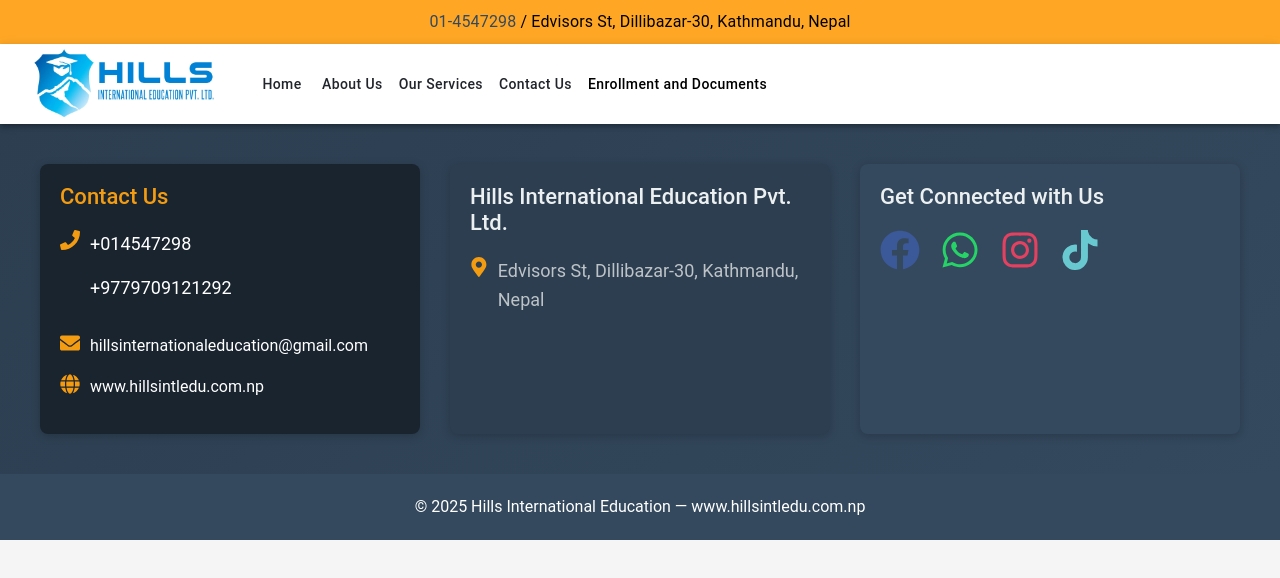
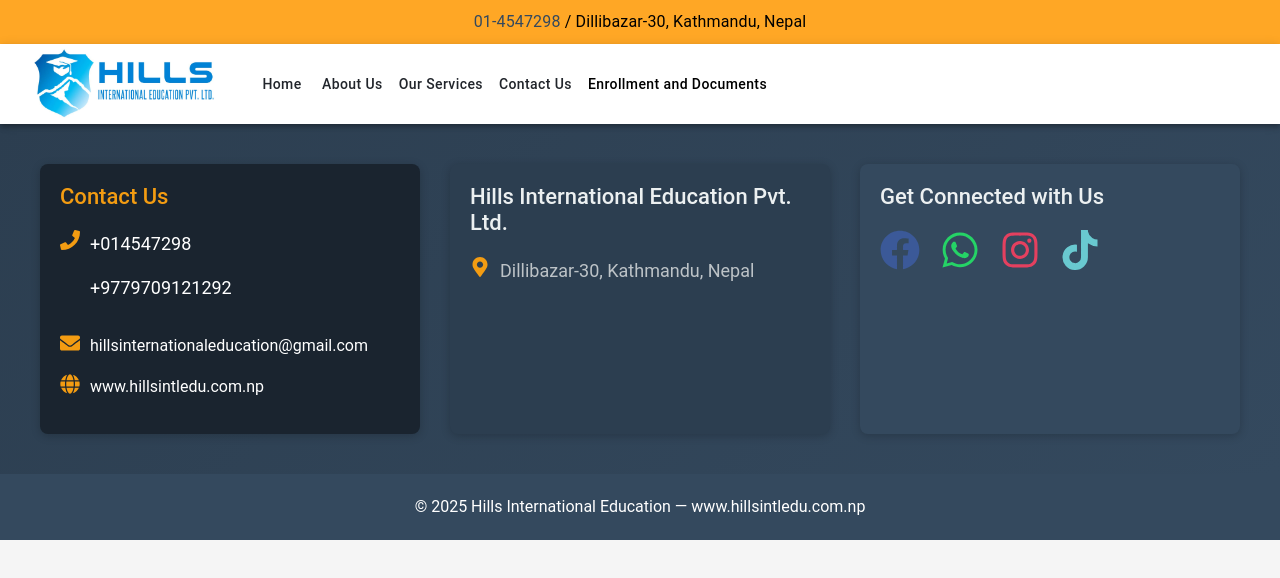
Before and after one commit to BijaySw/HillsInternationalEdu, a React (Create React App) app: page /about in a window 1280 px wide. Shown: the top 578 px of the page. Built offline with nearby package versions, Linux system fonts and the light colour scheme.

Commit message:
address changes

```diff
--- a/src/components/ContactUs.js
+++ b/src/components/ContactUs.js
@@ -122,7 +122,7 @@ const ContactUs = () => {
                             {/* Visit Us Section */}
                             <div className="contact-us-section">
                                 <h2><i className="fas fa-map-marker-alt" style={{ marginRight: '10px' }}></i>Visit Us</h2>
-                                <p>Edvisors St, Dillibazar-30, Kathmandu, Nepal</p>
+                                <p>Dillibazar-30, Kathmandu, Nepal</p>
                             </div>
 
                             {/* Call Us Section */}
--- a/src/components/Footer.js
+++ b/src/components/Footer.js
@@ -43,7 +43,7 @@ const Footer = () => {
             <h4>Hills International Education Pvt. Ltd.</h4>
             <div className="contact-item">
               <FaMapMarkerAlt className="icon" />
-              <p>Edvisors St, Dillibazar-30, Kathmandu, Nepal</p>
+              <p> Dillibazar-30, Kathmandu, Nepal</p>
             </div>
           </div>
 
--- a/src/components/NavigationBar.js
+++ b/src/components/NavigationBar.js
@@ -30,7 +30,7 @@ const TopBar = () => {
     <Box sx={{ backgroundColor: '#FFA725', padding: '10px' }}>
       <Typography variant="body1" align="center">
         <a href="tel:01-4547298" style={{ textDecoration: "none" }}> 01-4547298 </a>
-        <a style={{ color: "#000000" }}>/ Edvisors St, Dillibazar-30, Kathmandu, Nepal</a>
+        <a style={{ color: "#000000" }}>/ Dillibazar-30, Kathmandu, Nepal</a>
       </Typography>
     </Box>
   );
```
